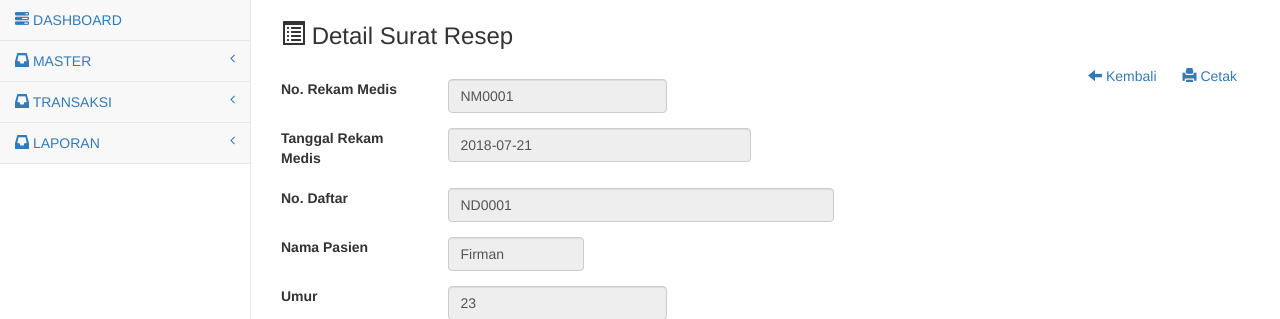
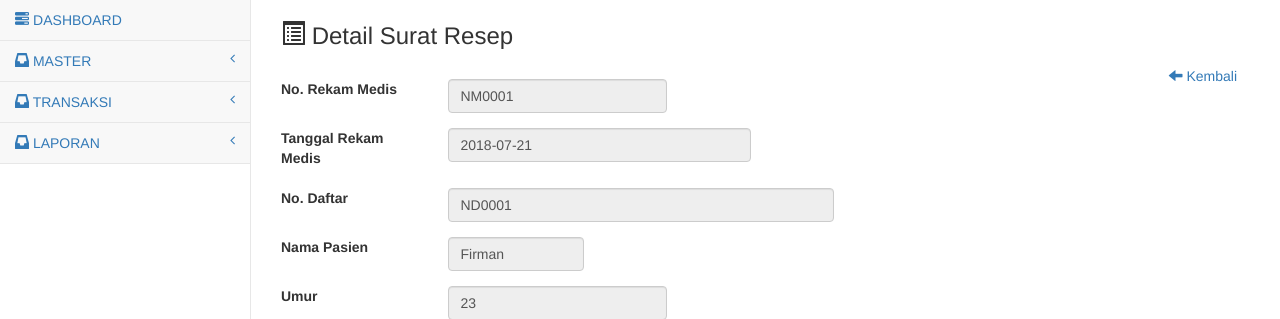
Before and after one commit to penguinkampus/klinik, a PHP site: page /transaksi/det-resep.php?nomedis=NM0001 in a window 1280 px wide. Shown: the part 51-370 px from the top of the page. Run offline with PHP 8.4, Linux system fonts and the light colour scheme; a user stored in the database is signed in; data comes from the database, SQL or seed files in the repository; some libraries are stand-ins or nearby versions.

Commit message:
Update det-resep.php

```diff
--- a/view/det-resep.php
+++ b/view/det-resep.php
@@ -4,7 +4,6 @@
         <div class="row">
             <div class="col-lg-12">
                 <h3><span class="glyphicon glyphicon-list-alt"></span>  Detail Surat Resep</h3>
-                <a class="btn pull-right" href="resep.php"><span class="glyphicon glyphicon-print"></span>  Cetak</a>
                 <a class="btn pull-right" href="resep.php"><span class="glyphicon glyphicon-arrow-left"></span>  Kembali</a>
 
             </br>
```
